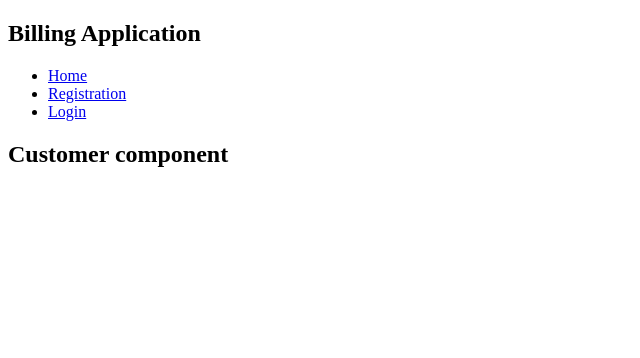
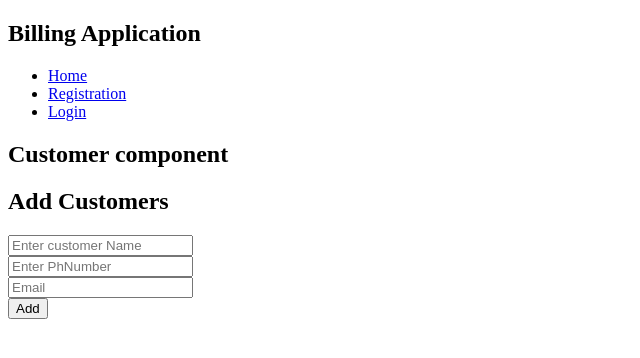
Before and after one commit to AravapalliMurali/billing_application, a React (Create React App) app in the folder billing_app/: page /customers in a window 1280 px wide. Shown: the top 358 px of the page, without its empty margins (0-640 px from the left). Built offline with nearby package versions, Linux system fonts and the light colour scheme.

Commit message:
customer form is created and soame changes did in login.js file

```diff
--- a/billing_app/src/Actions/userActions.js
+++ b/billing_app/src/Actions/userActions.js
@@ -1,5 +1,5 @@
 import axios from 'axios'
-import swal from 'sweetalert'
+
 
 // getting user account details
 
--- a/billing_app/src/components/customers/CustomerContainer.js
+++ b/billing_app/src/components/customers/CustomerContainer.js
@@ -1,10 +1,12 @@
 import React from 'react'
+import CustomerForm from './CustomerForm'
 
 export default function CustomerContainer(){
 
     return(
         <div>
             <h2>Customer component</h2>
+            <CustomerForm/>
         </div>
     )
 }
--- /dev/null
+++ b/billing_app/src/components/customers/CustomerForm.js
@@ -0,0 +1,101 @@
+import React,{useState} from 'react'
+import axios from 'axios'
+import swal from 'sweetalert'
+import validator from 'validator'
+
+
+export default function CustomerForm(){
+    const [name , setName] = useState('')
+    const [phNumber , setphNumber] = useState('')
+    const [email , setEmail] = useState('')
+    const [formError , setFormError] = useState({})
+    const error = {}
+
+    const handleInput = (e) =>{
+        const input = e.target.name
+        if(input === "name"){
+            setName(e.target.value)
+        } else if(input === "phNumber"){
+            setphNumber(e.target.value)
+        } else if(input === "email"){
+            setEmail(e.target.value)
+        }
+    }
+
+    const runValidation=()=>{
+        //name
+        if(name.trim().length === 0){
+            error.name = "name cannot be empty"
+        }
+        //email
+        if(email.trim().length === 0){
+            error.email = 'email cannot be empty'
+        } else if(!(validator.isEmail(email))){
+            error.email ="invalid email format"
+        }
+
+        // phnumber
+        if(phNumber.trim().length === 0 ){
+            error.phNumber = "password lenght is more than 5 characters"
+        }
+    }
+
+
+    const handleSubmit = (e)=>{
+        e.preventDefault()
+
+        //validation part
+        runValidation()
+
+        if(Object.keys(error).length === 0 ){
+            setFormError({})
+
+            const formData = {
+                name : name,
+                mobile : Number(phNumber),
+                email : email
+            }
+
+            axios.post(' http://dct-billing-app.herokuapp.com/api/customers', formData , {
+                headers:{
+                    "Authorization":`Bearer ${localStorage.getItem('token')}`
+                } })
+                .then((response)=>{
+                    const result = response.data
+                    if(Object.keys(result).includes('error')){
+                        alert(result.message)
+                    } else {
+                        swal('successfully added customer ')
+                    }
+                })
+
+            // reset form
+
+            setName('')
+            setphNumber('')
+            setEmail('')
+
+        } else {
+            setFormError(error)
+        }
+
+    }
+
+    return(
+        <div>
+            <h2>Add Customers</h2>
+            <form onSubmit = {handleSubmit}>
+                <input type = "text" value = {name} onChange ={handleInput} name = "name" placeholder = "Enter customer Name"/>
+                {formError.name && <span>{formError.name}</span>}<br/>
+
+                <input type = "text" value = {phNumber} onChange ={handleInput} name = "phNumber" placeholder ="Enter PhNumber"/>
+                {formError.phNumber && <span>{formError.phNumber}</span>}<br/>
+
+                <input type = "text" value = {email} onChange = {handleInput} name = "email" placeholder = "Email"/>
+                {formError.email && <span>{formError.email}</span>}<br/>
+
+                <input type ="submit"  value = "Add"/>
+            </form>
+        </div>
+    )
+}
--- a/billing_app/src/components/userAuth/Login.js
+++ b/billing_app/src/components/userAuth/Login.js
@@ -52,8 +52,8 @@ export default function Login({history , handleToggle}){
                     if(Object.keys(result).includes('errors')){
                         swal(result.message)
                     } else{
+                        swal('successfully loggedin')
                         localStorage.setItem('token',result.token)
-                        swal('successfully loggedin')
                         history.push('/')
                         handleToggle()
                     }
@@ -75,7 +75,7 @@ export default function Login({history , handleToggle}){
     return (
         <div>
             <form onSubmit ={handleSubmit}>
-                <input type = "email" value ={email} onChange = {handleInput} placeholder ="Emali" name ="email" />
+                <input type = "text" value ={email} onChange = {handleInput} placeholder ="Emali" name ="email" />
                 {formError.email && <span>{formError.email}</span>} <br/>
 
                 <input type = "password" value ={password} onChange ={handleInput} placeholder ="password" name ="password"/>
```
